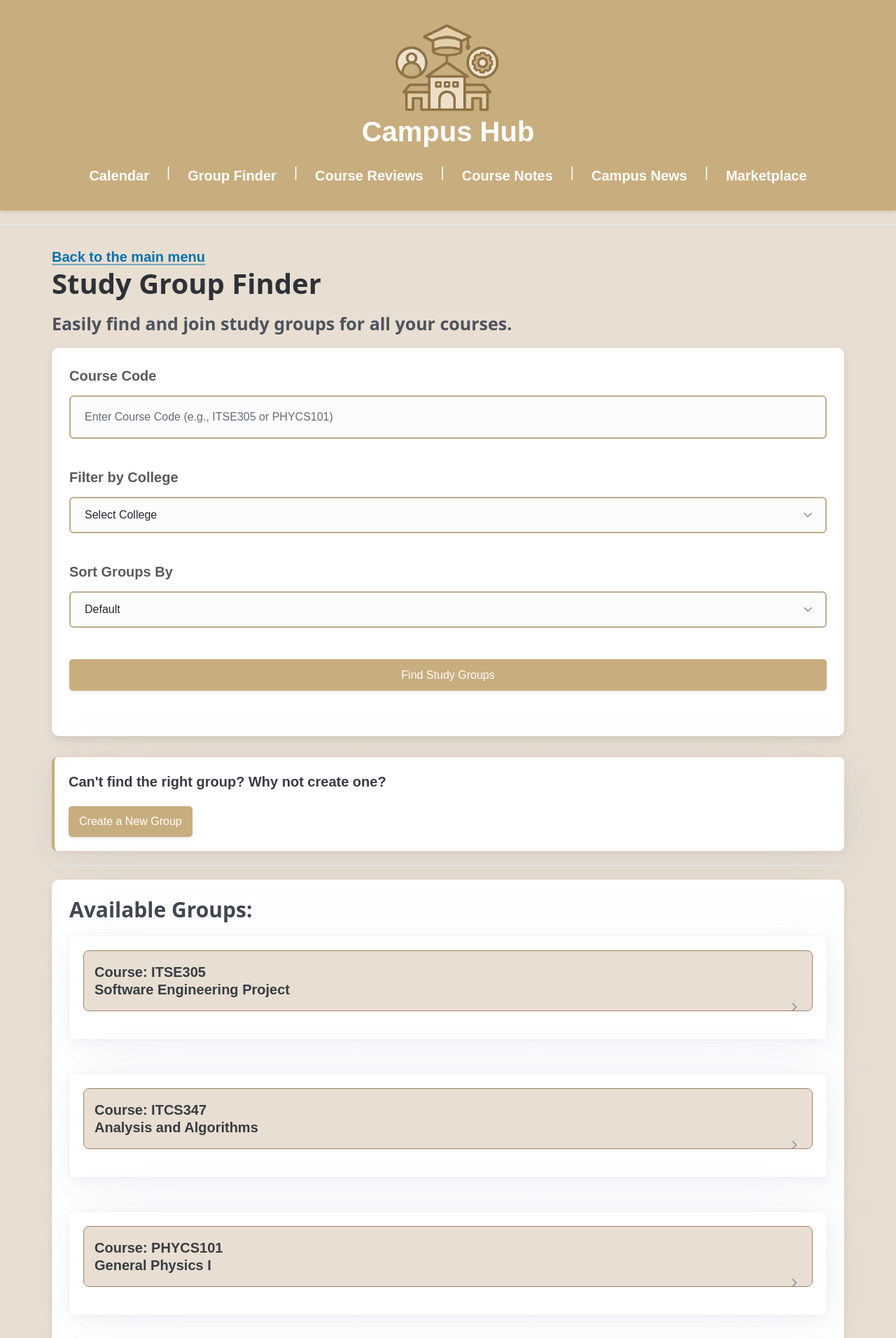
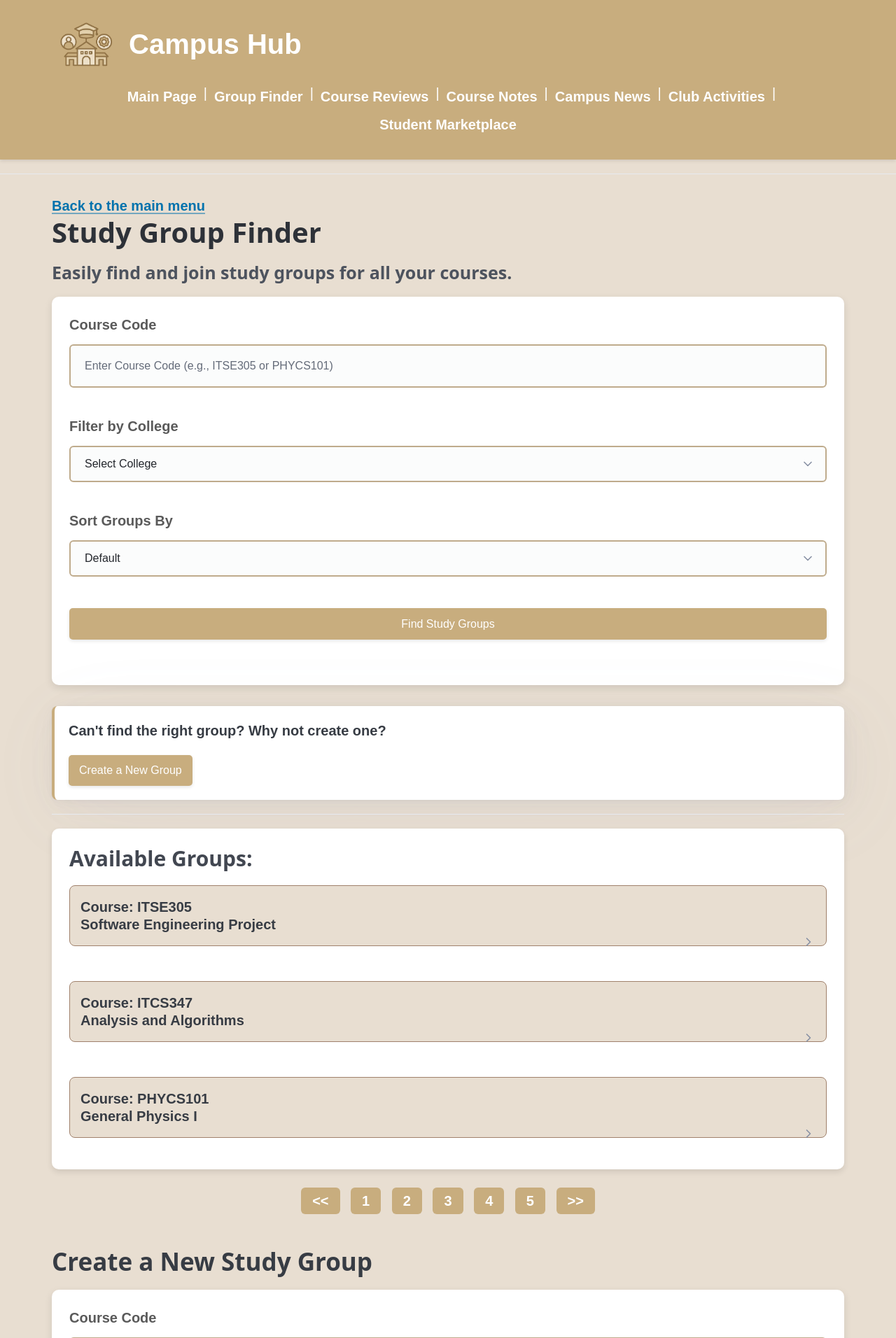
Before and after one commit to Duha248/CS-Project-G4, a PHP site: page /study-group-finder.html in a window 1280 px wide. Shown: the top 1912 px of the page at 70% size. Run offline with PHP 8.4, Linux system fonts and the light colour scheme; some libraries are stand-ins or nearby versions.

Commit message:
Fix issue

```diff
--- a/study-group-finder/study-group-finder.html
+++ b/study-group-finder/study-group-finder.html
@@ -9,24 +9,29 @@
       href="https://cdn.jsdelivr.net/npm/@picocss/pico@2/css/pico.min.css"
     />
     <link rel="stylesheet" href="style.css" />
+    <link rel="icon" type="image/png" href="log.png">
   </head>
   <body>
     <header>
         <main class="container">
-        <img src="log.png" width="200px" height="200px" />
        <h1>
-          Campus Hub
-        </h1>
+            <a href="">
+                <img src="log.png" alt="logo" height="100px" width="100px">
+            </a>
+        Campus Hub</h1>
+
         <nav>
-          <a href="#">Calendar</a> | <a href="#listing-view">Group Finder</a> |
-          <a href="#">Course Reviews</a> | <a href="#">Course Notes</a> |
-          <a href="#">Campus News</a> |
-          <a href="#">Marketplace</a>
+            <a href="">Main Page</a> |
+            <a href="">Group Finder</a> |
+            <a href="">Course Reviews</a> |
+            <a href="">Course Notes</a> |
+            <a href="">Campus News</a> |
+            <a href="">Club Activities</a> |
+            <a href="">Student Marketplace</a>
         </nav>
         </main>
     </header>
-
-    <hr />
+    <hr>
 
     <main class="container">
       <a href=""><strong> Back to the main menu</strong></a>
@@ -102,7 +107,7 @@
         <a name="AvailableList"></a>
         <div class="results">
           <h3>Available Groups:</h3>
-          <article class="group-listing">
+          <div class="group-listing">
             <details>
               <summary>
                 <p><strong>Course: ITSE305</strong></p>
@@ -173,10 +174,10 @@
                 </form>
               </div>
             </details>
-          </article>
+          </div>
 
           <br />
-          <article class="group-listing">
+          <div class="group-listing">
             <details>
               <summary>
                 <p><strong>Course: ITCS347</strong></p>
@@ -261,9 +259,9 @@
                 </form>
               </div>
             </details>
-          </article>
+          </div>
           <br />
-          <article class="group-listing">
+          <div class="group-listing">
             <details>
               <summary>
                 <p><strong>Course: PHYCS101</strong></p>
--- a/study-group-finder/style.css
+++ b/study-group-finder/style.css
@@ -27,12 +27,15 @@ header h1 {
     color: white !important;
     font-weight: bold;
     font-family: Arial, sans-serif;
+    display: flex;
+    justify-content: left;
+    align-items: center;
+    gap: 0 10px;
 }
 
 nav {
     display: flex;
     justify-content: center;
-    gap: 15px;
     margin-top: 10px;
     flex-wrap: wrap;
 
```
Also changed, not shown: other parts of study-group-finder/study-group-finder.html (+30 -40 lines). Lines whose indentation alone changed are shown as unchanged.
